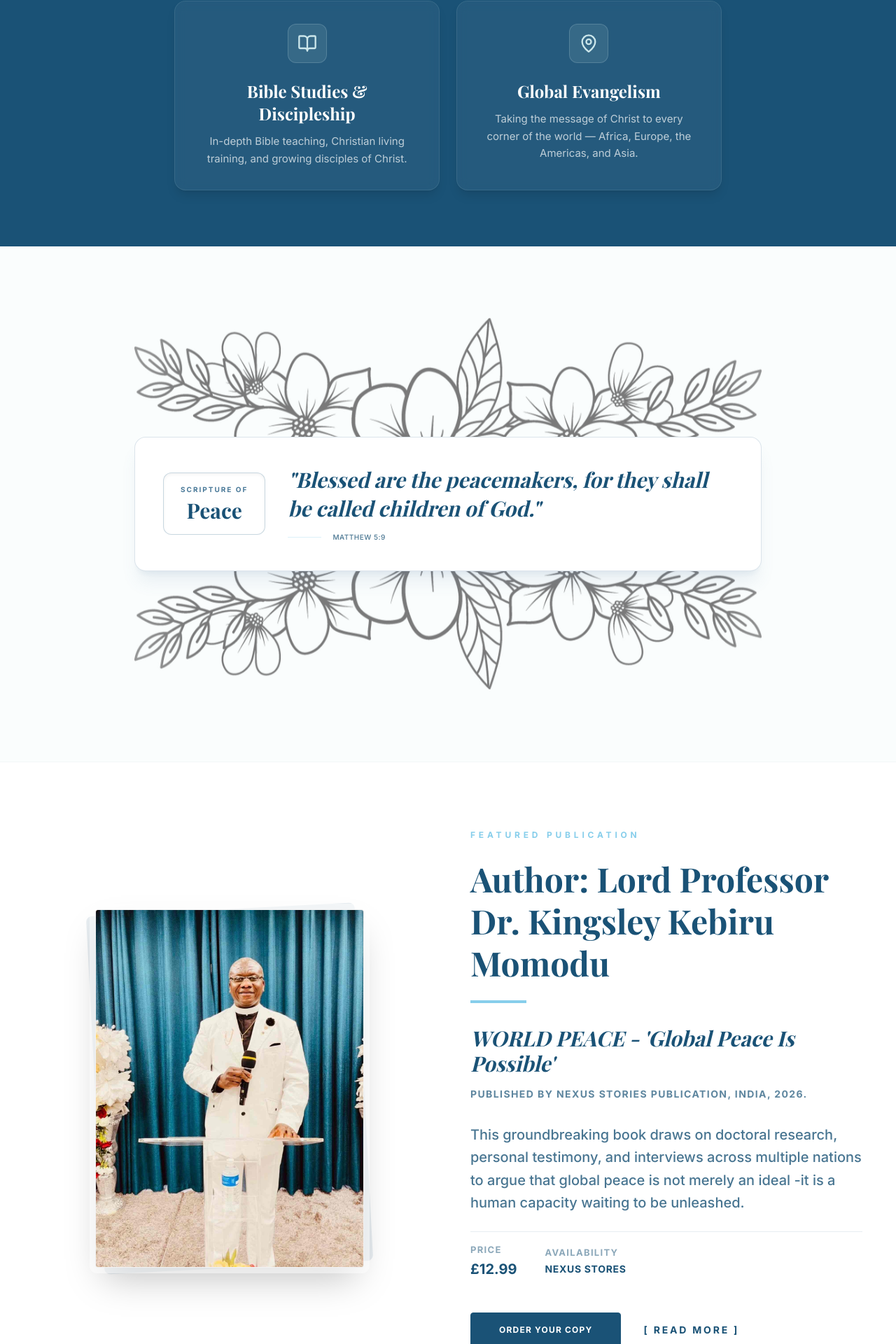
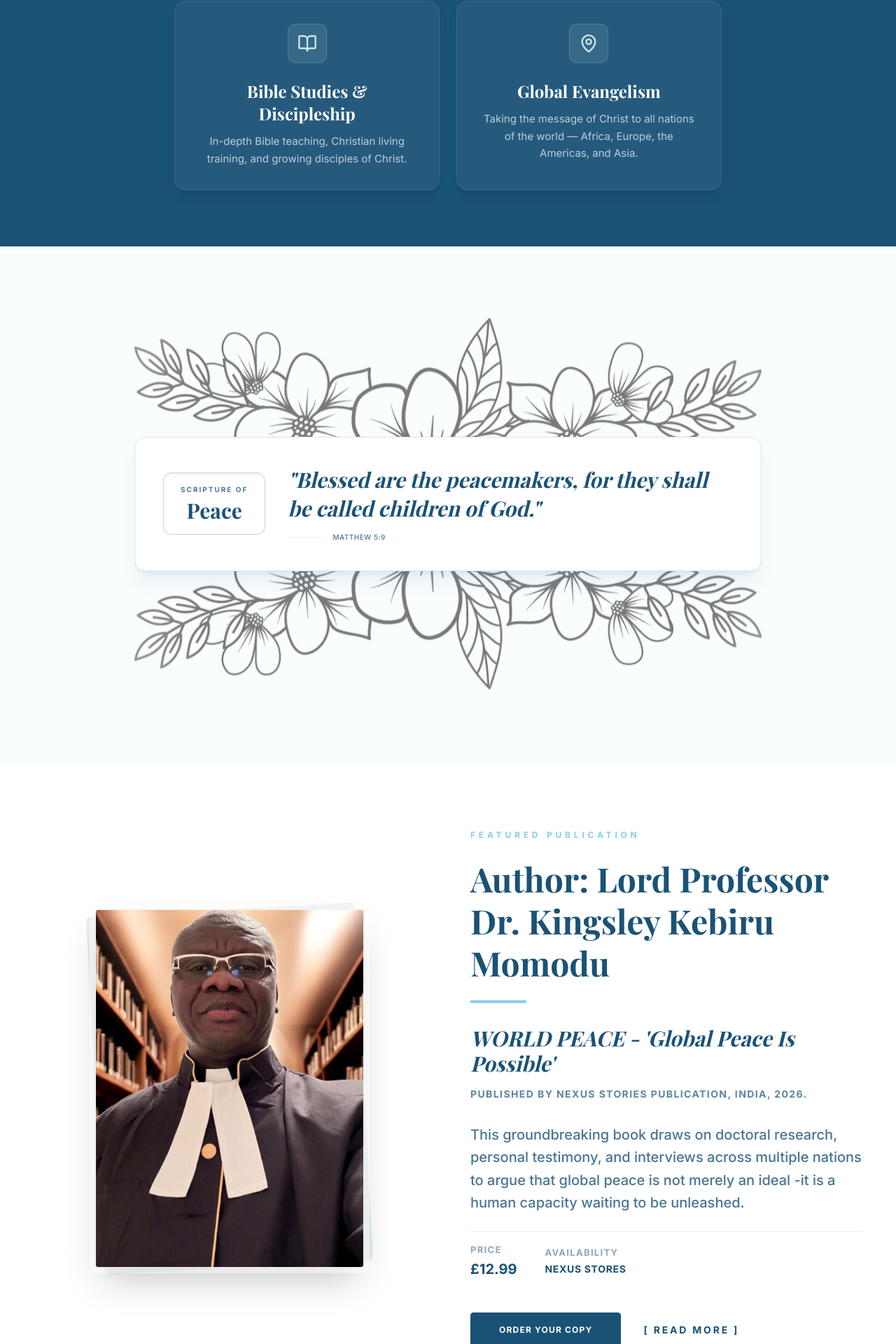
Before and after one commit to Vyce-Digital-Media/global-peace-ministry, a Next.js app: page / in a window 1280 px wide. Shown: the part 2092-4012 px from the top of the page at 70% size. Built offline with nearby package versions, Linux system fonts and the light colour scheme; a web font is replaced by a local one.

Commit message:
two changes made 1 is image changed and second is description changed

```diff
--- a/src/app/page.tsx
+++ b/src/app/page.tsx
@@ -183,7 +183,7 @@ export default function Home() {
               { icon: Heart, title: "Charity & Foundation", desc: "Empowering the less privileged through practical charity work and community development." },
               { icon: Users, title: "Healing & Deliverance", desc: "Preaching the Gospel, praying for the sick, and ministering healing and prophetic messages." },
               { icon: BookOpen, title: "Bible Studies & Discipleship", desc: "In-depth Bible teaching, Christian living training, and growing disciples of Christ." },
-              { icon: MapPin, title: "Global Evangelism", desc: "Taking the message of Christ to every corner of the world — Africa, Europe, the Americas, and Asia." }
+              { icon: MapPin, title: "Global Evangelism", desc: "Taking the message of Christ to all nations of the world — Africa, Europe, the Americas, and Asia." }
             ].map((value, idx) => (
               <motion.div
                 key={idx}
@@ -261,7 +261,7 @@ export default function Home() {
             <div className="absolute inset-0 bg-primary-900/10 rounded-lg -rotate-3 transition-transform duration-700 group-hover:-rotate-6" />
             <div className="relative w-full h-full bg-white shadow-2xl rounded-sm border border-black/5 overflow-hidden ring-8 ring-white/50">
               <img
-                src="/Dr Haiku Photos/gpm-photo-54.jpeg"
+                src="/new-image-global.jpeg"
                 alt="Lord Professor Dr. Kingsley Kebiru Momodu"
                 className="w-full h-full object-cover object-top transition-transform duration-700 group-hover:scale-105"
               />
```
Also changed, not shown: public/new-image-global.jpeg (added).
